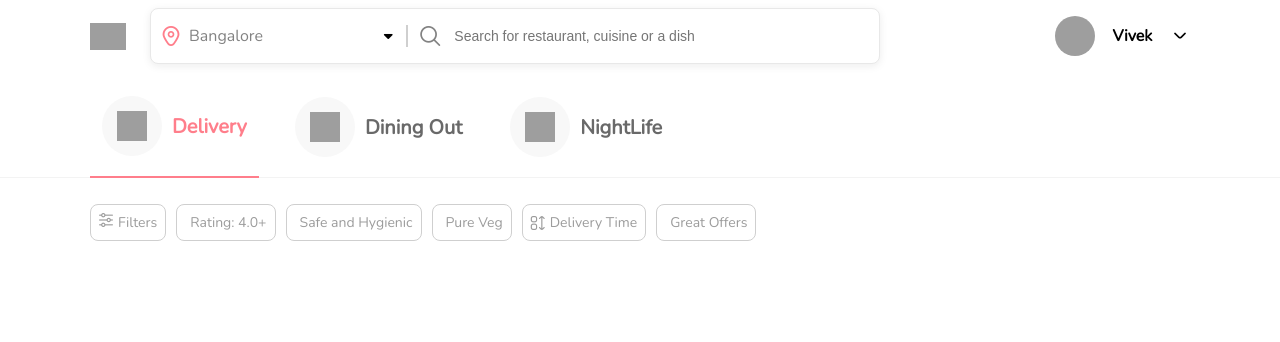
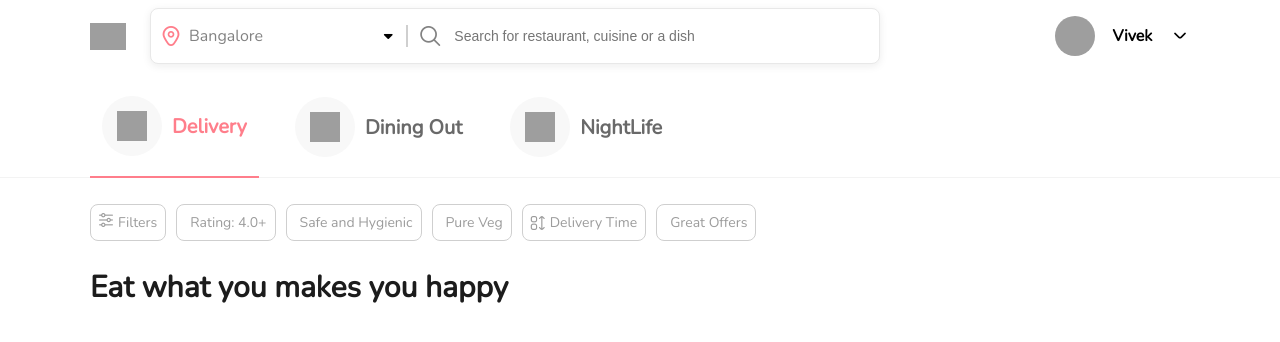
Before and after one commit to vvkkr1/zomato-clone, a React (Create React App) app: page / in a window 1280 px wide. Shown: the top 342 px of the page. Built offline with nearby package versions, Linux system fonts and the light colour scheme; grey boxes are pictures that could not be loaded.

Commit message:
delivery-collection

```diff
--- /dev/null
+++ b/src/components/delivery/deliveryCollections/index.js
@@ -0,0 +1,13 @@
+import React from 'react'
+
+const DeliveryCollections = () => {
+  return (
+    <div className='delivery-collections'>
+        <div className='max-width'>
+            <div className='collection-title'>Eat what you makes you happy</div>
+        </div>
+    </div>
+  )
+}
+
+export default DeliveryCollections
--- a/src/components/delivery/index.js
+++ b/src/components/delivery/index.js
@@ -1,6 +1,7 @@
 import React from 'react'
 import './delivery.css'
 import Filters from '../common/filters'
+import DeliveryCollections from './deliveryCollections'
 
 const deliveryFilters=[
     {
@@ -38,6 +39,7 @@ const Delivery = () => {
        <div className='max-width'>
           <Filters filterList={deliveryFilters}/>
        </div>
+          <DeliveryCollections/>
     </div>
   )
 }
--- a/src/styles/commonClasses.css
+++ b/src/styles/commonClasses.css
@@ -12,3 +12,9 @@
 .cur-po{
     cursor: pointer;
 }
+.collection-title{
+    font-size: 30px;
+    color: var(--heading-text);
+    margin-bottom: 32px;
+    font-weight: 600;
+}
--- a/src/styles/variable.css
+++ b/src/styles/variable.css
@@ -8,4 +8,5 @@
     --inactive-text: #696969;
     --inactive-color: #f8f8f8;
     --filter-text: #9c9c9c;
+    --heading-text:#1c1c1c;
 }
```
